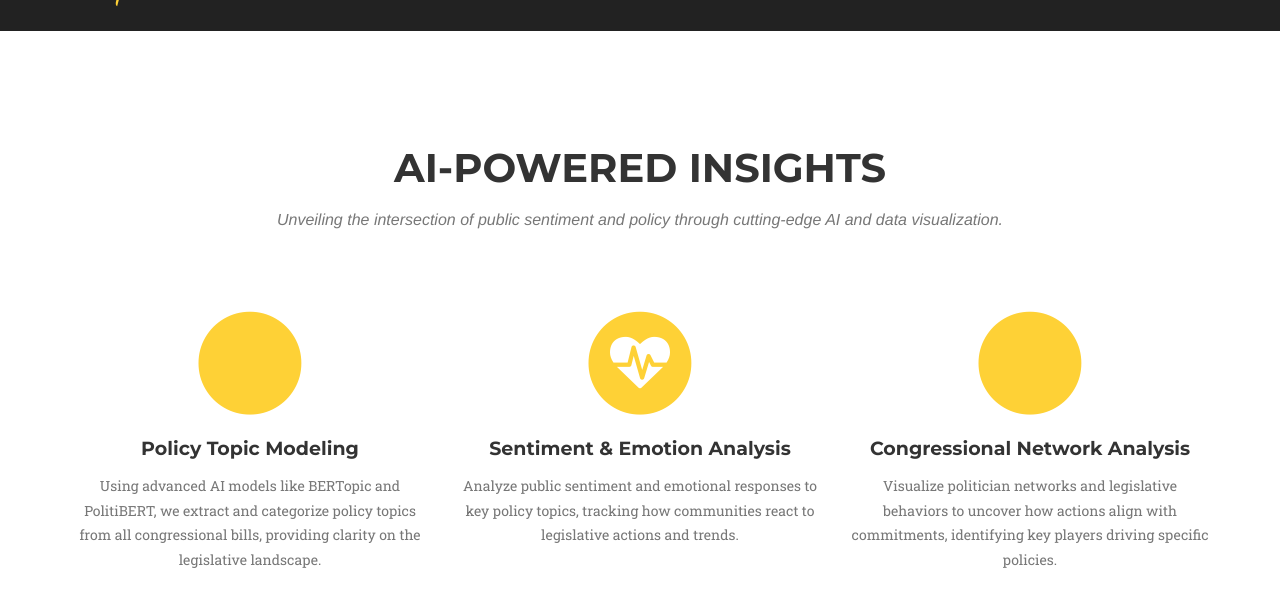
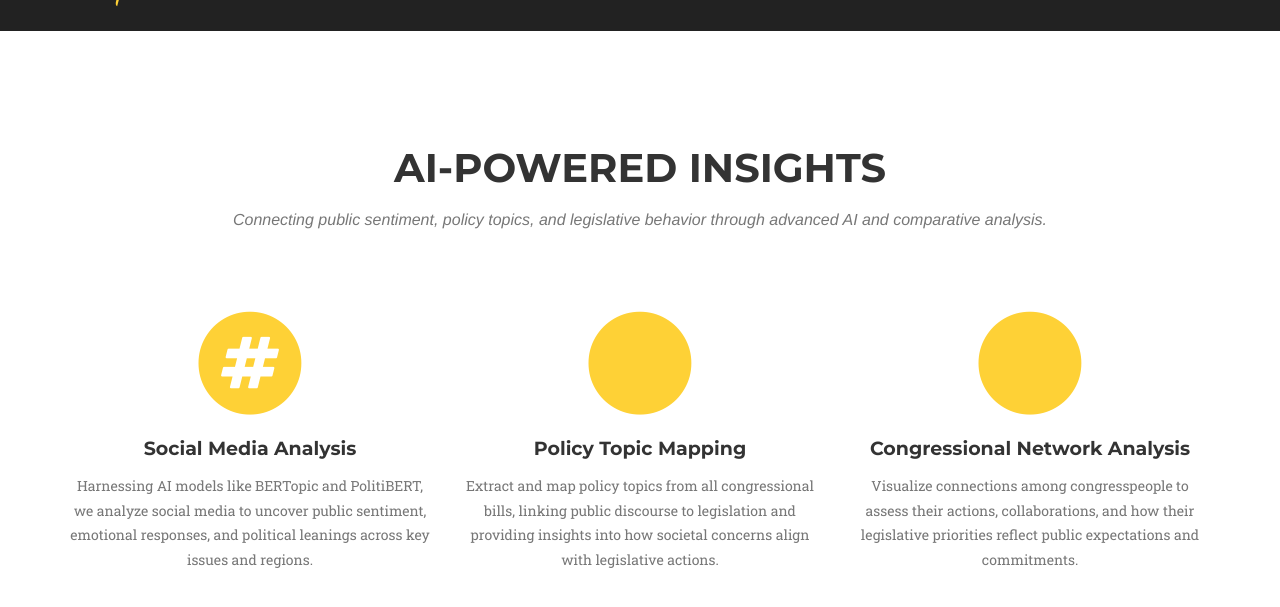
Before and after one commit to rundowntown/Gallop_Working, a Jekyll site: the page built from index.html, in a window 1280 px wide and 900 px high, scrolled down 855 px, cut to the strip 49-656 px from the top of the window. Built offline with Jekyll 4.4.1, drawn with Linux system fonts in a browser that asks for light colours; some web fonts are replaced.

Commit message:
Update services.html

```diff
--- a/_includes/services.html
+++ b/_includes/services.html
@@ -5,7 +5,7 @@
             <div class="col-lg-12 text-center">
                 <h2 class="section-heading">AI-Powered Insights</h2>
                 <h3 class="section-subheading text-muted">
-                    Unveiling the intersection of public sentiment and policy through cutting-edge AI and data visualization.
+                    Connecting public sentiment, policy topics, and legislative behavior through advanced AI and comparative analysis.
                 </h3>
             </div>
         </div>
@@ -13,31 +13,31 @@
             <div class="col-md-4">
                 <span class="fa-stack fa-4x">
                     <i class="fa fa-circle fa-stack-2x text-primary"></i>
-                    <i class="fa fa-chart-pie fa-stack-1x fa-inverse"></i>
+                    <i class="fa fa-hashtag fa-stack-1x fa-inverse"></i>
                 </span>
-                <h4 class="service-heading">Policy Topic Modeling</h4>
+                <h4 class="service-heading">Social Media Analysis</h4>
                 <p class="text-muted">
-                    Using advanced AI models like BERTopic and PolitiBERT, we extract and categorize policy topics from all congressional bills, providing clarity on the legislative landscape.
+                    Harnessing AI models like BERTopic and PolitiBERT, we analyze social media to uncover public sentiment, emotional responses, and political leanings across key issues and regions.
                 </p>
             </div>
             <div class="col-md-4">
                 <span class="fa-stack fa-4x">
                     <i class="fa fa-circle fa-stack-2x text-primary"></i>
-                    <i class="fa fa-heartbeat fa-stack-1x fa-inverse"></i>
+                    <i class="fa fa-file-alt fa-stack-1x fa-inverse"></i>
                 </span>
-                <h4 class="service-heading">Sentiment & Emotion Analysis</h4>
+                <h4 class="service-heading">Policy Topic Mapping</h4>
                 <p class="text-muted">
-                    Analyze public sentiment and emotional responses to key policy topics, tracking how communities react to legislative actions and trends.
+                    Extract and map policy topics from all congressional bills, linking public discourse to legislation and providing insights into how societal concerns align with legislative actions.
                 </p>
             </div>
             <div class="col-md-4">
                 <span class="fa-stack fa-4x">
                     <i class="fa fa-circle fa-stack-2x text-primary"></i>
-                    <i class="fa fa-project-diagram fa-stack-1x fa-inverse"></i>
+                    <i class="fa fa-network-wired fa-stack-1x fa-inverse"></i>
                 </span>
                 <h4 class="service-heading">Congressional Network Analysis</h4>
                 <p class="text-muted">
-                    Visualize politician networks and legislative behaviors to uncover how actions align with commitments, identifying key players driving specific policies.
+                    Visualize connections among congresspeople to assess their actions, collaborations, and how their legislative priorities reflect public expectations and commitments.
                 </p>
             </div>
         </div>
```
